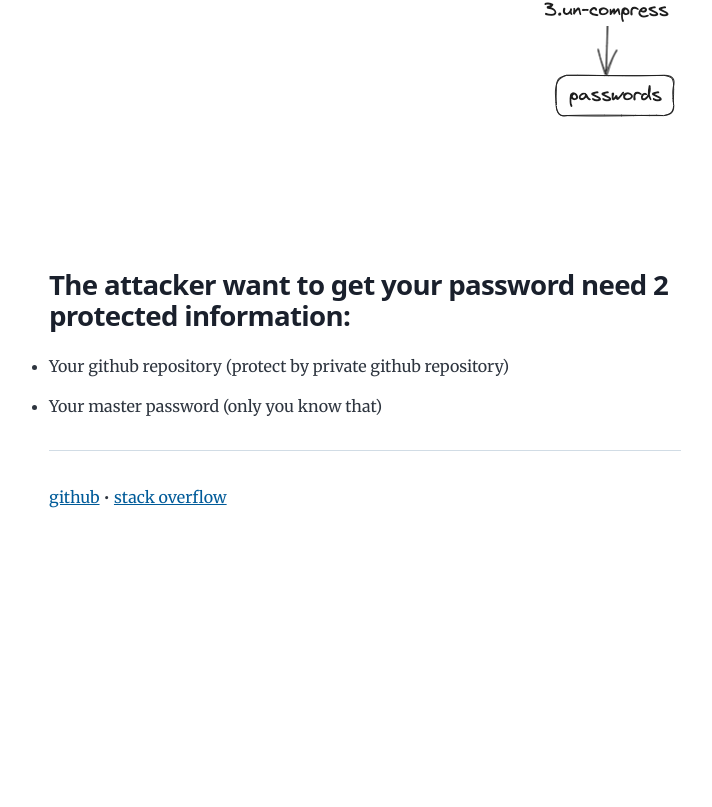
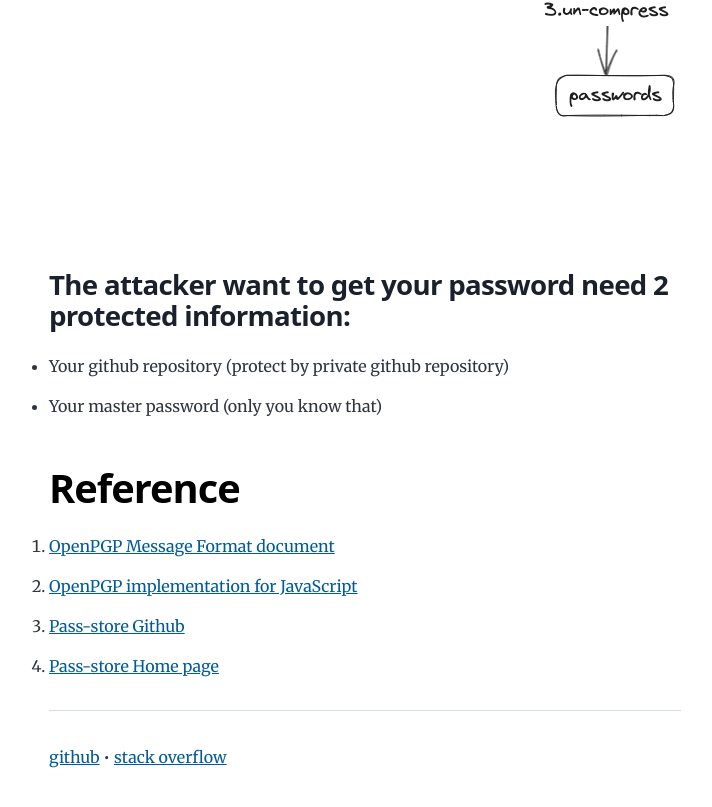
Before and after one commit to 0xcuonghx/personal-blog, a Gatsby site: page /how-to-store-your-password-secure-at-once-place in a window 1280 px wide. Shown: the part 7772-8579 px from the top of the page, without its empty margins (275-987 px from the left). Before the commit the page ends 8345 px from the top, so only its background shows below. Built offline with nearby package versions, Linux system fonts and the light colour scheme; Gatsby itself is replaced by a stand-in of ours; some packages are replaced by stand-ins of ours.

Commit message:
feat: add reference link

```diff
--- a/src/pages/how-to-store-your-password-secure-at-once-place/index.md
+++ b/src/pages/how-to-store-your-password-secure-at-once-place/index.md
@@ -179,3 +179,9 @@ $ pass show facebook/cuonghx
 ### The attacker want to get your password need 2 protected information:
 - Your github repository (protect by private github repository)
 - Your master password (only you know that)
+
+# Reference
+1. [OpenPGP Message Format document](https://datatracker.ietf.org/doc/html/rfc4880)
+2. [OpenPGP implementation for JavaScript](https://github.com/openpgpjs/openpgpjs)
+3. [Pass-store Github](https://github.com/zx2c4/password-store)
+4. [Pass-store Home page](https://www.passwordstore.org/)
```
